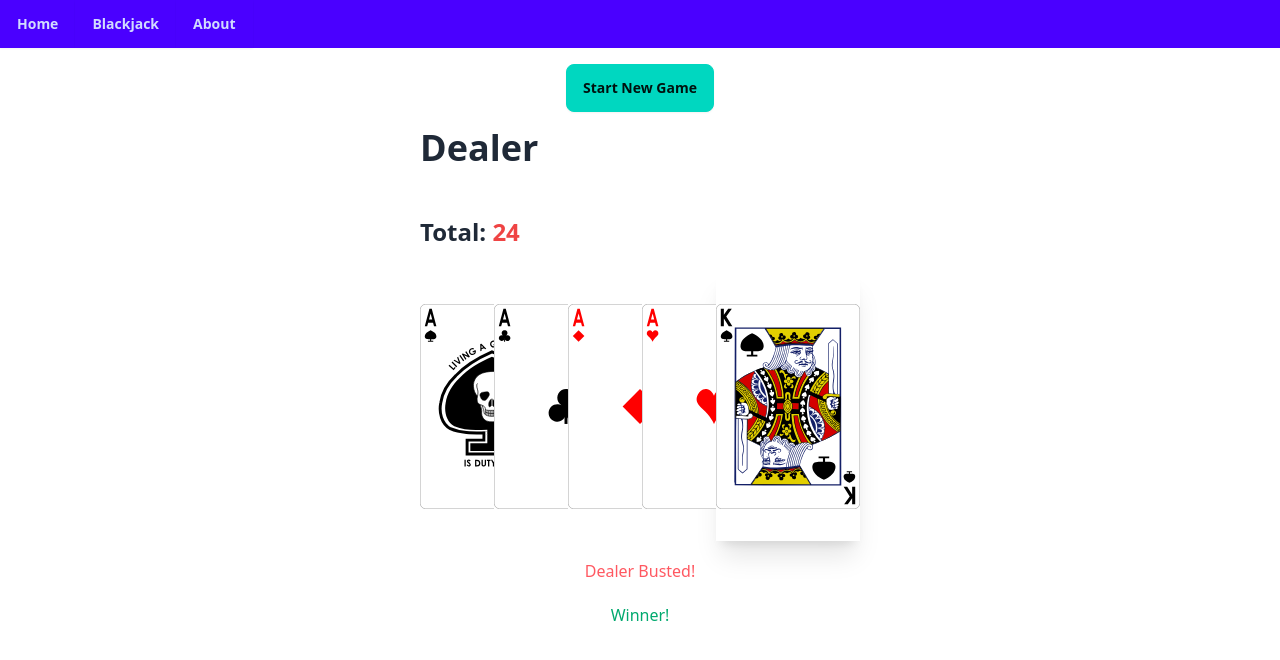
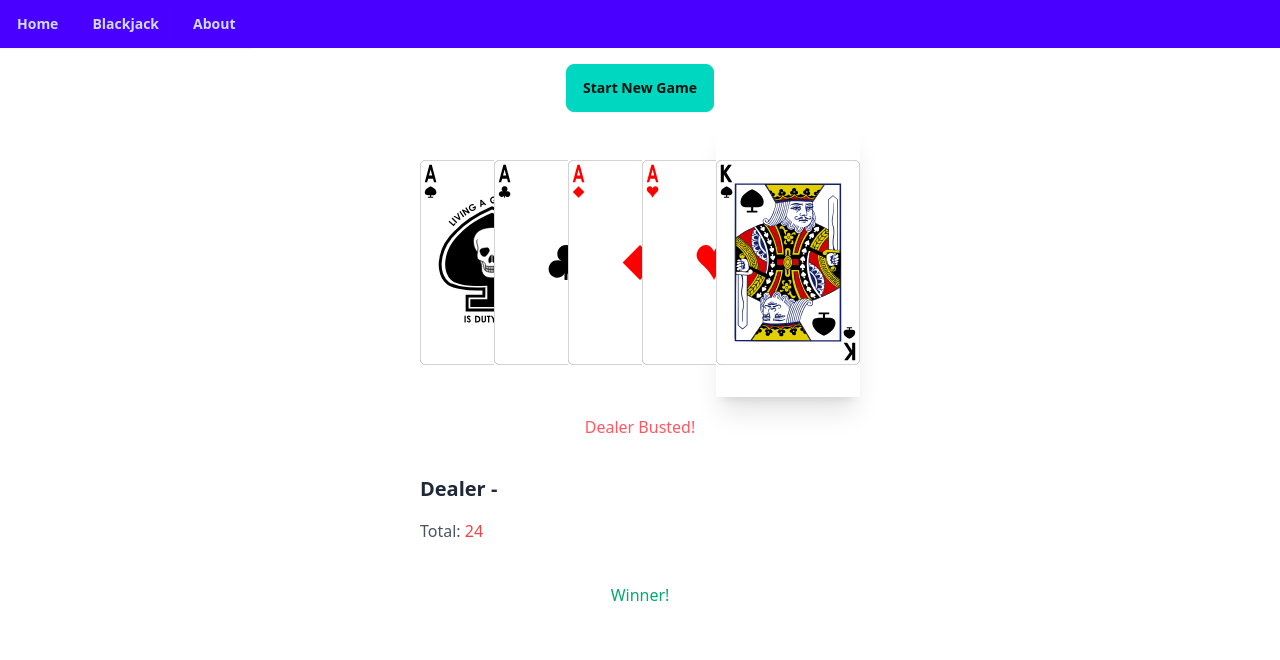
Before and after one commit to bhanna1693/blackjack, a Vue app: page /blackjack in a window 1280 px wide. Both pictures are taken after a click on the button "Stay". Shown: the top 660 px of the page. Built offline with nearby package versions, Linux system fonts and the light colour scheme.

Commit message:
player header

```diff
--- a/src/components/BlackjackGame.vue
+++ b/src/components/BlackjackGame.vue
@@ -1,4 +1,5 @@
 <script setup lang="ts">
+import BlackjackPlayerHeader from '@/components/BlackjackPlayerHeader.vue'
 import { Blackjack } from '@/models/BlackjackGame'
 import type { Player } from '@/models/Player'
 import PlayerHand from './PlayerHand.vue'
@@ -28,19 +29,9 @@ function stay(player: Player) {
   <section class="flex flex-col justify-center items-center">
     <div class="dealer">
       <PlayerHand :cards="dealer.cards">
-        <template v-slot:header v-if="dealer.cards.length">
-          <h1>{{ dealer.name }}</h1>
-          <h2>
-            Total:
-            <span
-              :class="{
-                'text-red-500': blackjack.isPlayerBusted(dealer)
-              }"
-              >{{ blackjack.getPlayerScore(dealer) }}</span
-            >
-          </h2>
+        <template v-slot:header>
+          <BlackjackPlayerHeader :player="dealer" :blackjack="blackjack" />
         </template>
-
         <template v-slot:actions>
           <div class="mt-4 flex flex-col items-center" v-if="blackjack.isPlayersTurn(dealer)">
             <template v-if="blackjack.isPlayerBusted(dealer)">
@@ -54,20 +45,11 @@ function stay(player: Player) {
       </PlayerHand>
     </div>
     <div class="players flex justify-between">
-      <template v-for="player of blackjack.getPlayers()" :key="player.name">
-        <PlayerHand :cards="player.cards">
-          <template v-slot:header v-if="player.cards.length">
-            <h1>{{ player.name }}</h1>
-            <h2>
-              Total:
-              <span
-                :class="{
-                  'text-red-500': blackjack.isPlayerBusted(player)
-                }"
-                >{{ blackjack.getPlayerScore(player) }}</span
-              >
-            </h2>
+      <PlayerHand v-for="player of blackjack.getPlayers()" :key="player.name" :cards="player.cards">
+        <template v-slot:header>
+          <BlackjackPlayerHeader :player="player" :blackjack="blackjack" />
         </template>
+
         <template v-slot:actions>
           <div class="mt-4 flex flex-col items-center">
             <template v-if="blackjack.isPlayerBusted(player)">
@@ -100,7 +82,6 @@ function stay(player: Player) {
           </div>
         </template>
       </PlayerHand>
-      </template>
     </div>
   </section>
 </template>
--- /dev/null
+++ b/src/components/BlackjackPlayerHeader.vue
@@ -0,0 +1,20 @@
+<script setup lang="ts">
+import type { Blackjack } from '@/models/BlackjackGame'
+import type { Player } from '@/models/Player'
+
+defineProps<{ player: Player; blackjack: Blackjack }>()
+</script>
+<template>
+  <div v-if="player.cards.length">
+    <h3>{{ player.name }} -</h3>
+    <p>
+      Total:
+      <span
+        :class="{
+          'text-red-500': blackjack.isPlayerBusted(player)
+        }"
+        >{{ blackjack.getPlayerScore(player) }}</span
+      >
+    </p>
+  </div>
+</template>
--- a/src/components/PlayerHand.vue
+++ b/src/components/PlayerHand.vue
@@ -8,11 +8,7 @@ const props = defineProps<{
 </script>
 
 <template>
-  <div class="min-w-sm">
-    <div>
-      <slot name="header"></slot>
-    </div>
-
+  <div>
     <div
       class="flex content-center"
       :style="{
@@ -34,5 +30,8 @@ const props = defineProps<{
     </div>
 
     <slot name="actions"></slot>
+    <div>
+      <slot name="header"></slot>
+    </div>
   </div>
 </template>
```
Lines whose indentation alone changed are shown as unchanged.
